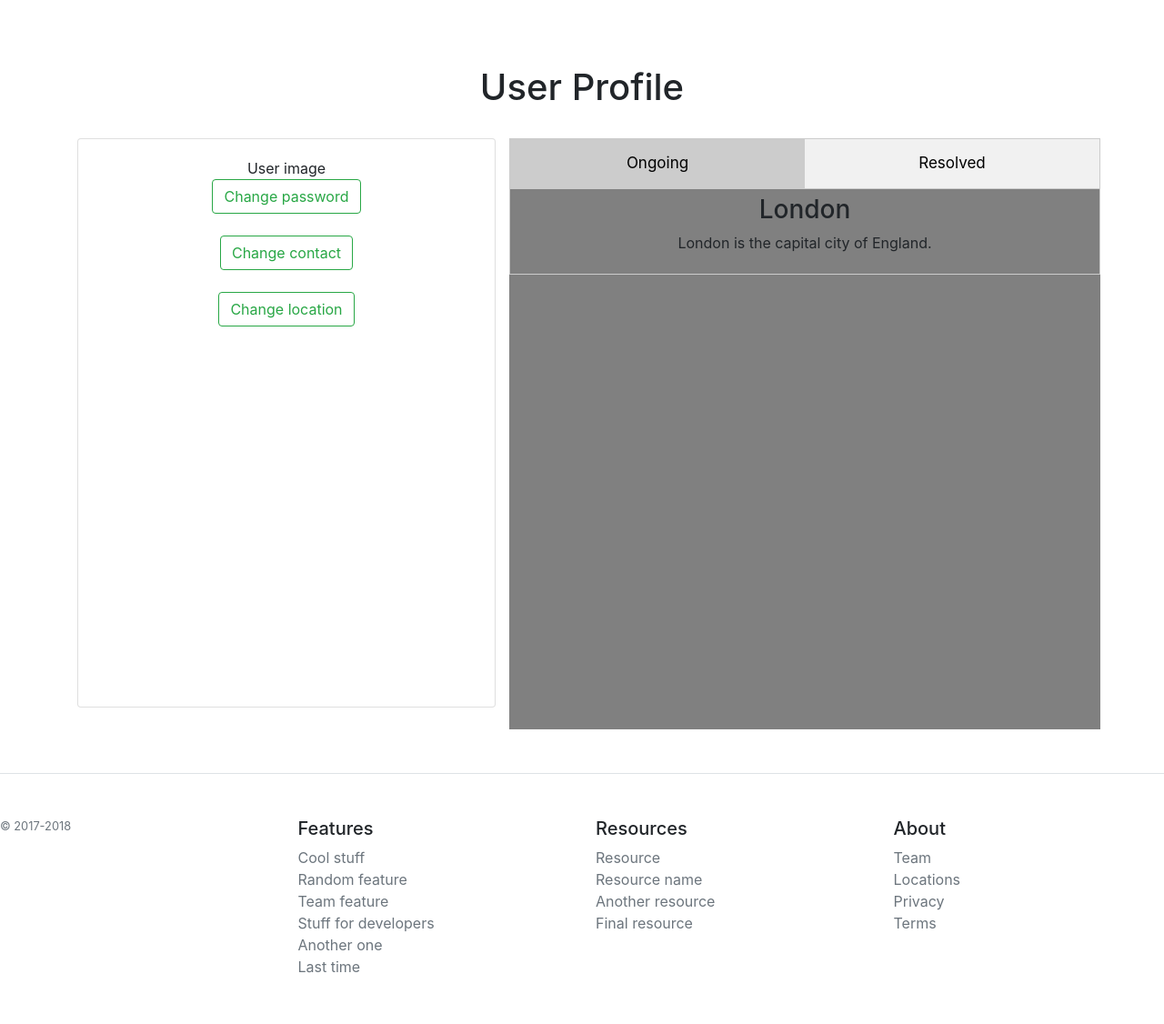
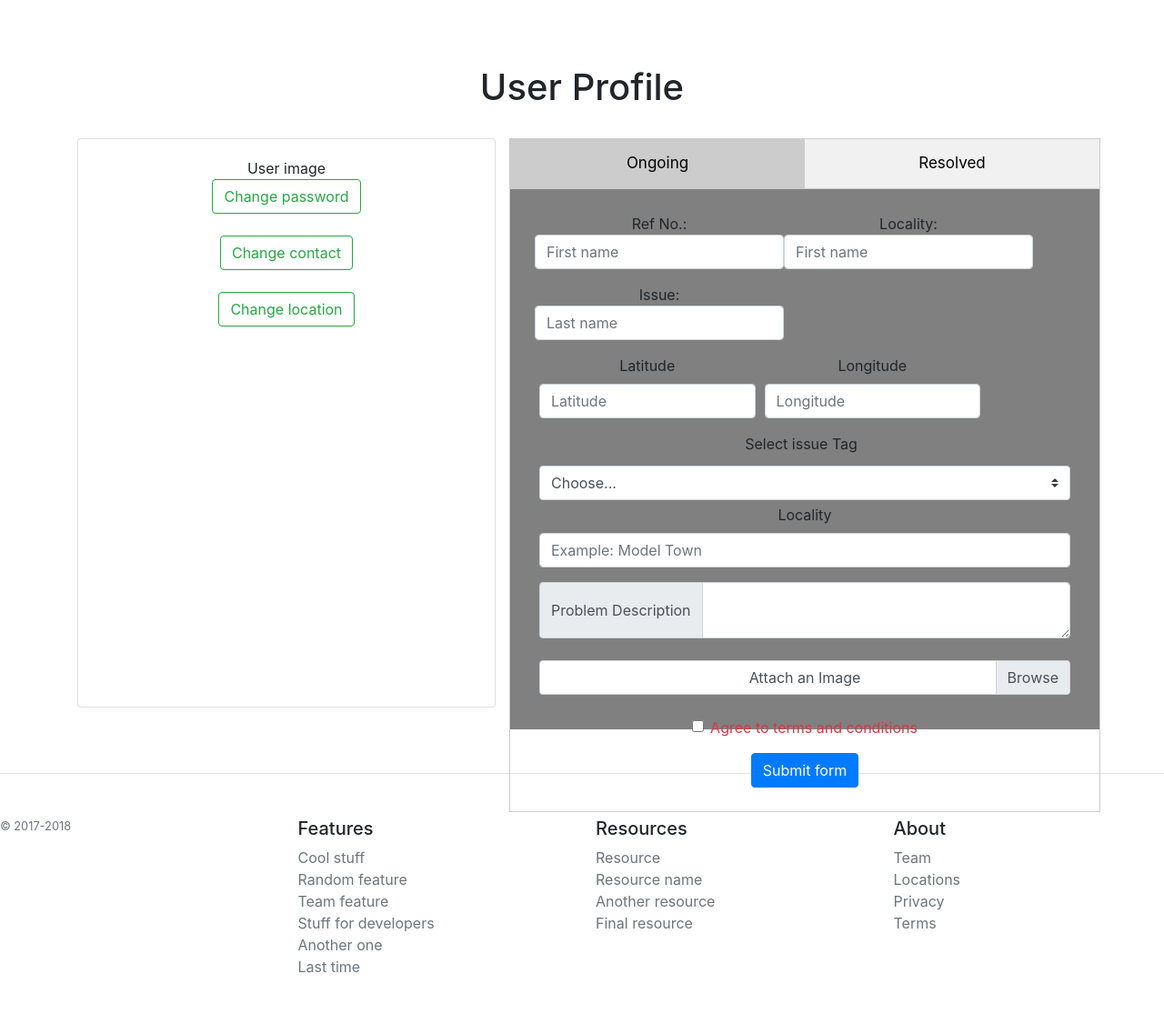
Before and after one commit to kd3423/noWhinge, a Django app: page /userProfile/ in a window 1280 px wide, after a click on "Ongoing". Shown: the part 70-1196 px from the top of the page at 91% size. Run offline with Django 3.2, Linux system fonts and the light colour scheme; some libraries are stand-ins or nearby versions.

Commit message:
user profile page in progress

```diff
--- a/noWhinge/templates/userProfile_page.html
+++ b/noWhinge/templates/userProfile_page.html
@@ -174,8 +174,123 @@
 		</div>
 
 		<div id="Ongoing" class="tabcontent">
-			<h3>London</h3>
-			<p>London is the capital city of England.</p>
+			<!--<h3>London</h3>
+			<p>London is the capital city of England.</p>-->
+			<div id="container">
+				<!--<div id="container">
+					<div style="width:33% display: inline-block;">
+						<div style="float:left;width:50%;display: inline-block;">Ref no.</div>
+						<div style="float:right;width:50%;display: inline-block;">Ref no.</div>
+					</div>
+					<div style="width:33% display: inline-block;">
+						<div style="float:left;width:50%;display: inline-block;">Location</div>
+						<div style="float:right;width:50%;display: inline-block;">Location</div>
+					</div>
+					<div style="float:right; width:33% display: inline-block;">
+						<div style="float:left;width:50%;display: inline-block;">issue</div>
+						<div style="float:right;width:50%;display: inline-block;">issue</div>
+					</div>
+				</div>
+				<div>
+					<div style="float:left; width:40%"><input type="textarea"></div>
+					<div style="float:left; width:60%">
+						<div style="float:left"><Button id="share">Share</Button></div>
+						<div style="float:center"><Button id="resubmit">Resubmit</Button></div>
+						<div style="float:right"><Button id="resolve">Resolve</Button></div>
+					</div>
+				</div>-->
+				<div class="card-body">
+
+            <form name = "form" enctype = "multipart/form-data"
+         action = "{% url 'complaint_page' %}" method = "POST" >{% csrf_token %}
+              <div class="form-row form-inline">
+                <div class="mb-3">
+                  <label>Ref No.:</label>
+                  <input type="text" class="form-control" placeholder="First name" name="first_name" value="" required>
+                  <div class="valid-feedback">
+                    Looks good!
+                  </div>
+                </div>
+				<div class="mb-3">
+                  <label>Locality:</label>
+                  <input type="text" class="form-control" placeholder="First name" name="first_name" value="" required>
+                  <div class="valid-feedback">
+                    Looks good!
+                  </div>
+                </div>
+                <div class="mb-3">
+                  <label>Issue:</label>
+                  <input type="text" class="form-control" placeholder="Last name" name="last_name" value="" required>
+                  <div class="valid-feedback">
+                    Looks good!
+                  </div>
+                </div>
+              </div>
+
+              <div class ="form-row">
+              <div class="col-md-5 mb-3">
+                  <label>Latitude</label>
+                  <input type="text" class="form-control" id="myLat" placeholder="Latitude" name="lat" value="" required>
+                  <div class="valid-feedback">
+                    Looks good!
+                  </div>
+                </div>
+                <div class="col-md-5 mb-3">
+                  <label>Longitude</label>
+                  <input type="text" class="form-control" id="myLon" placeholder="Longitude" name="lon" value="" required>
+                  <div class="valid-feedback">
+                    Looks good!
+                  </div>
+                </div>
+              </div>
+<!--
+              <div class ="form-row">
+                  <p>Lat:<span id="myLat" >  </span></p>
+                  <p> Lng:<span id="myLon" ></span></p>
+              </div> -->
+
+              <label class="my-0.2 mr-2" for="inlineFormCustomSelectPref">Select issue Tag</label>
+              <select class="custom-select my-1 mr-sm-2" name="issue" id="inlineFormCustomSelectPref">
+                <option selected>Choose...</option>
+                <option value="1">Road Maintenance</option>
+                <option value="2">Water Related</option>
+                <option value="3">Electricity Related</option>
+              </select>
+
+              <div class="form-row">
+                <div class="col-md-12 mb-3">
+                  <label for="validationServer03">Locality</label>
+                  <input type="text" class="form-control" id="validationServer03" name="locality" placeholder="Example: Model Town" required>
+                  <div class="invalid-feedback">
+                    Please provide a valid locality.
+                  </div>
+                </div>
+              </div>
+
+              <div class="input-group">
+                <div class="input-group-prepend">
+                  <span class="input-group-text">Problem Description</span>
+                </div>
+                <textarea class="form-control" name="desc" aria-label="With textarea"></textarea>
+              </div>
+
+              <div class="custom-file my-4">
+                <input type="file" class="custom-file-input" id="customFile" name="photo">
+                <label class="custom-file-label" for="customFile">Attach an Image</label>
+              </div>
+
+              <div class="form-group">
+                <div class="form-check">
+                  <input class="form-check-input is-invalid" type="checkbox" value="" id="invalidCheck3" required>
+                  <label class="form-check-label" for="invalidCheck3">
+                    Agree to terms and conditions
+                  </label>
+                </div>
+              </div>
+              <button class="btn btn-primary" type="submit">Submit form</button>
+            </form>
+          </div>
+			</div>
 		</div>
 
 		<div id="Resolved" class="tabcontent">
```
